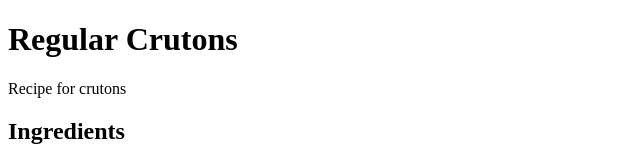
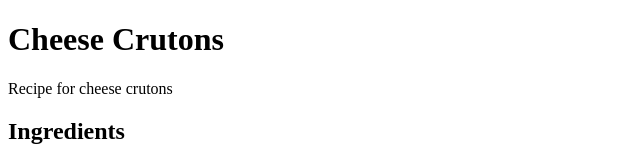
Before and after one commit to JF21/crutonic, a plain HTML site: page recipes/cheese.html in a window 1280 px wide. Shown: the top 160 px of the page, without its empty margins (0-640 px from the left). Drawn offline with Linux system fonts and the light colour scheme.

Commit message:
update titles

```diff
--- a/recipes/cheese.html
+++ b/recipes/cheese.html
@@ -1,12 +1,12 @@
 <!DOCTYPE html>
 <html>
 <head>
-  <title>Regular Crutons</title>
+  <title>Cheese Crutons</title>
 </head>
 <body>
-  <h1>Regular Crutons</h1>
+  <h1>Cheese Crutons</h1>
 
-  <p>Recipe for crutons</p>
+  <p>Recipe for cheese crutons</p>
 
   <h2> Ingredients </h2>
 
```
Also changed, not shown: recipes/garlic.html (+3 -3 lines), recipes/herb.html (+3 -3 lines).
